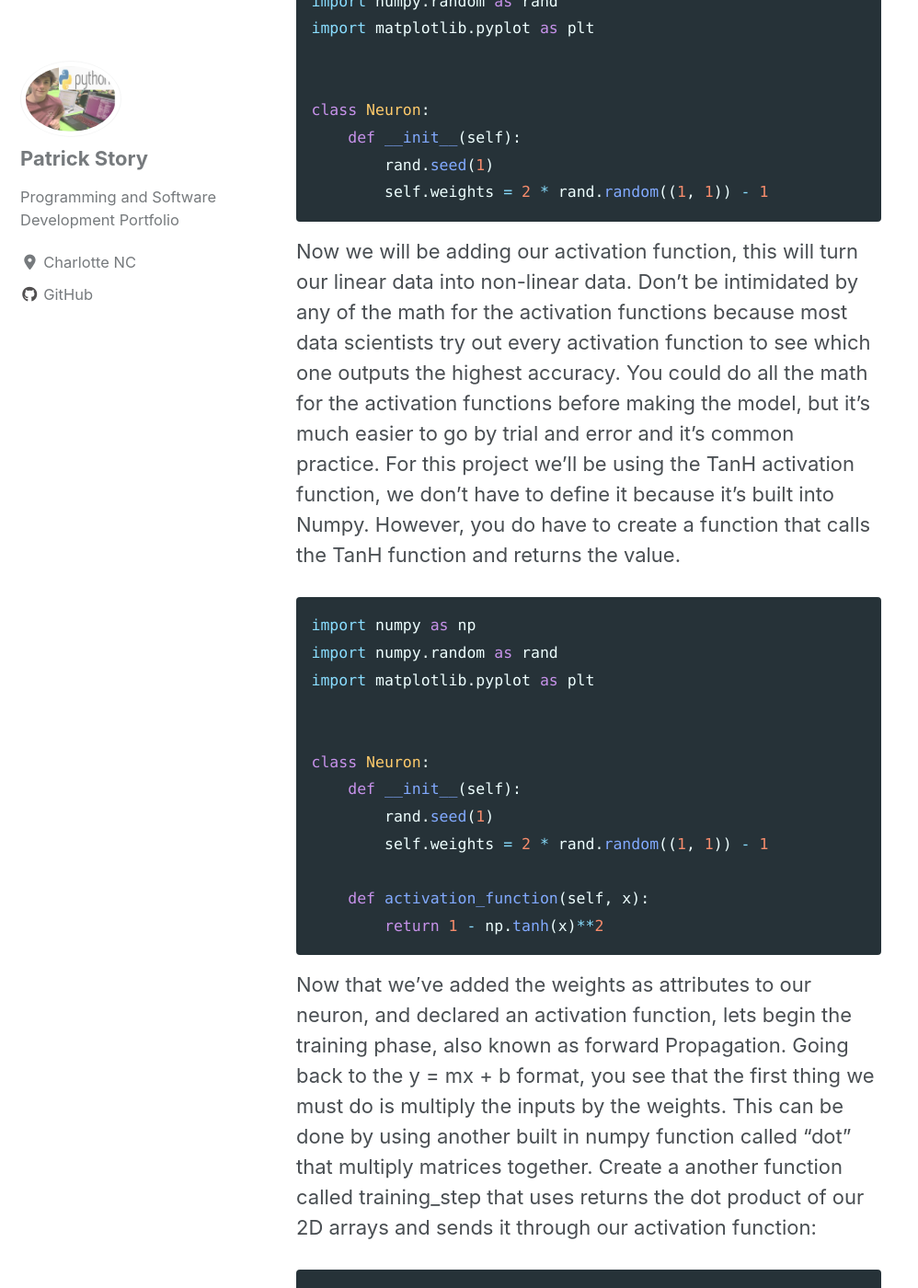
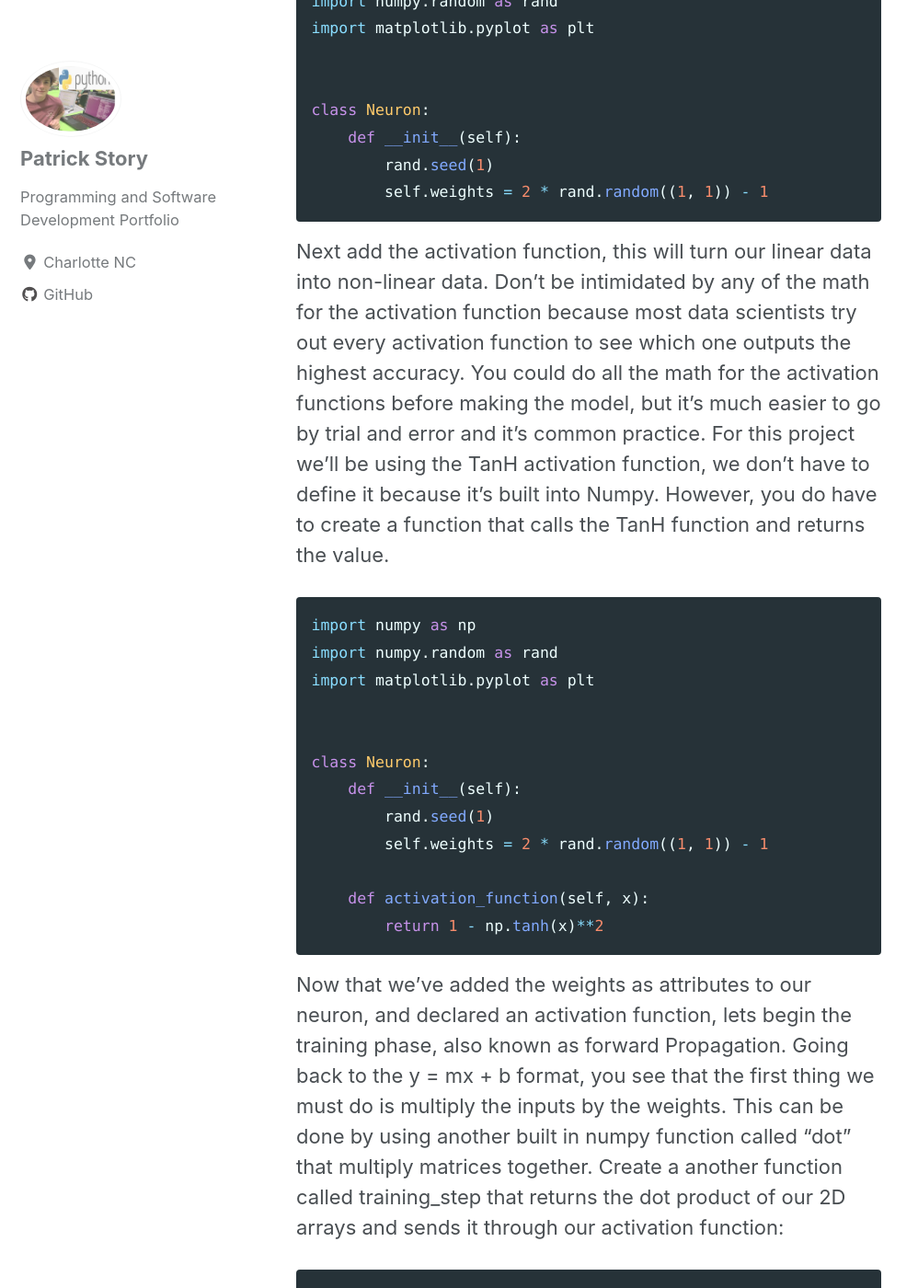
Before and after one commit to Patchyst/Patchyst.github.io, a Jekyll site: the page built from _posts/2019-08-15-My_First_Machine_Learning_Model.md, in a window 1280 px wide and 1400 px high, scrolled down 5893 px. Shown: the whole window at 92% size, without its empty margins (0-998 px from the left). Built offline with Jekyll 4.4.1, drawn with Linux system fonts in a browser that asks for light colours; cached includes are drawn as plain includes; nearby versions of some CDN libraries; some of the changed text lies outside the part shown.

Commit message:
updating build a neuron

````diff
--- a/_posts/2019-08-15-My_First_Machine_Learning_Model.md
+++ b/_posts/2019-08-15-My_First_Machine_Learning_Model.md
@@ -70,7 +70,7 @@ class Neuron:
         rand.seed(1)
         self.weights = 2 * rand.random((1, 1)) - 1
 ```
-Now we will be adding our activation function, this will turn our linear data into non-linear data. Don't be intimidated by any of the math for the activation functions because most data scientists try out every activation function to see which one outputs the highest accuracy. You could do all the math for the activation functions before making the model, but it's much easier to go by trial and error and it's common practice. For this project we'll be using the TanH activation function, we don't have to define it because it's built into Numpy. However, you do have to create a function that calls the TanH function and returns the value.
+Next add the activation function, this will turn our linear data into non-linear data. Don't be intimidated by any of the math for the activation function because most data scientists try out every activation function to see which one outputs the highest accuracy. You could do all the math for the activation functions before making the model, but it's much easier to go by trial and error and it's common practice. For this project we'll be using the TanH activation function, we don't have to define it because it's built into Numpy. However, you do have to create a function that calls the TanH function and returns the value.
 ```python
 import numpy as np
 import numpy.random as rand
@@ -85,7 +85,7 @@ class Neuron:
     def activation_function(self, x):
         return 1 - np.tanh(x)**2
 ```
-Now that we've added the weights as attributes to our neuron, and declared an activation function, lets begin the training phase, also known as forward Propagation. Going back to the y = mx + b format, you see that the first thing we must do is multiply the inputs by the weights. This can be done by using another built in numpy function called "dot" that multiply matrices together. Create a another function called training_step that uses returns the dot product of our 2D arrays and sends it through our activation function:
+Now that we've added the weights as attributes to our neuron, and declared an activation function, lets begin the training phase, also known as forward Propagation. Going back to the y = mx + b format, you see that the first thing we must do is multiply the inputs by the weights. This can be done by using another built in numpy function called "dot" that multiply matrices together. Create a another function called training_step that returns the dot product of our 2D arrays and sends it through our activation function:
 ```python
 import numpy as np
 import numpy.random as rand
````
Also changed, not shown: other parts of _posts/2019-08-15-My_First_Machine_Learning_Model.md (+2 -2 lines).
